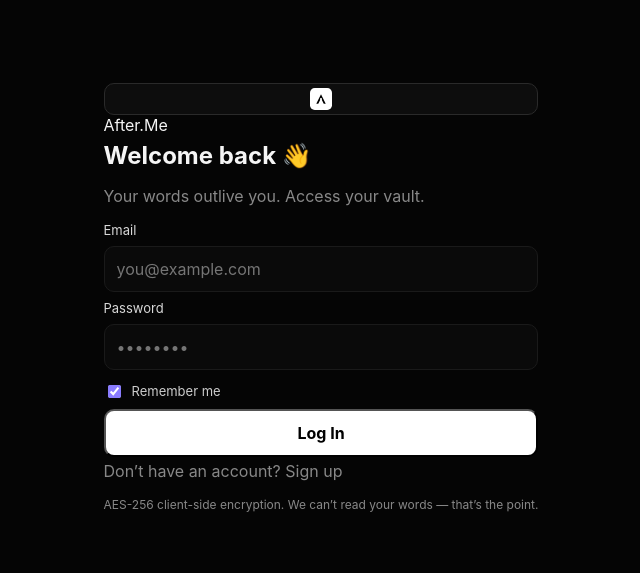
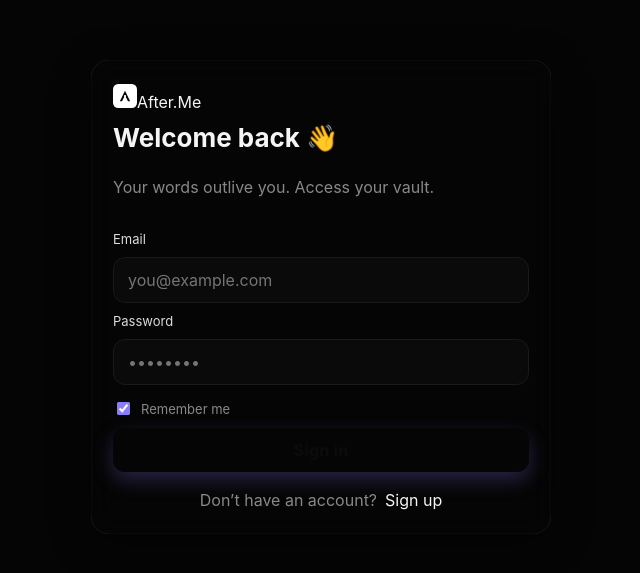
Before and after one commit to emirusmaximus/after-me-starter, a Next.js app: page /login in a window 1280 px wide. Shown: the part 103-676 px from the top of the page, without its empty margins (319-959 px from the left). Built offline with nearby package versions, Linux system fonts and the light colour scheme; no server answers.

Commit message:
Update page.tsx

```diff
--- a/app/login/page.tsx
+++ b/app/login/page.tsx
@@ -1,146 +1,128 @@
 "use client";
 
-import { Suspense, useState } from "react";
-import { useRouter, useSearchParams } from "next/navigation";
+import Link from "next/link";
+import { useRouter } from "next/navigation";
+import { useState } from "react";
 import { supabase } from "@/lib/supabaseClient";
-import Link from "next/link";
-import { motion } from "framer-motion";
 
-export default function LoginPage() {
-  return (
-    <Suspense
-      fallback={
-        <main className="auth-shell"><div className="glass">Loading…</div></main>
-      }
-    >
-      <LoginInner />
-    </Suspense>
-  );
-}
-
-function LoginInner() {
+export default function LoginPage(){
   const router = useRouter();
-  const params = useSearchParams();
-  const redirectTo = params.get("redirectTo") || "/dashboard";
-
   const [email, setEmail] = useState("");
   const [password, setPassword] = useState("");
-  const [rememberMe, setRememberMe] = useState(true); // ✅ varsayılan açık
-  const [err, setErr] = useState("");
-  const [loading, setLoading] = useState(false);
+  const [rememberMe, setRememberMe] = useState(true);
+  const [err, setErr] = useState<string|null>(null);
+  const [busy, setBusy] = useState(false);
 
-  async function handleLogin(e: React.FormEvent<HTMLFormElement>) {
-    e.preventDefault();
-    setErr("");
-    setLoading(true);
+  const onSubmit = async (e: React.FormEvent) => {
+    e.preventDefault(); setErr(null); setBusy(true);
 
-    // kullanıcı tercihini kaydediyoruz (UI amaçlı)
     if (typeof window !== "undefined") {
       localStorage.setItem("afterme_remember", rememberMe ? "1" : "0");
     }
 
     const { error } = await supabase.auth.signInWithPassword({ email, password });
-    setLoading(false);
-    if (error) return setErr(error.message);
-
-    router.replace(redirectTo);
-  }
+    setBusy(false);
+    if(error) setErr(error.message);
+    else router.replace("/dashboard");
+  };
 
   return (
-    <main className="auth-shell">
-      <motion.div
-        className="glass"
-        initial={{ opacity: 0, y: 16 }}
-        animate={{ opacity: 1, y: 0 }}
-        transition={{ duration: 0.4 }}
-      >
-        <Link href="/" className="brand">
-          <span className="badge"><img src="/logo.svg" alt="" width={22} height={22}/></span>
-          <span>After.Me</span>
-        </Link>
+    <main className="auth">
+      <div className="box">
+        <header className="hd">
+          <Link href="/" className="brand">
+            <img src="/logo.svg" width={24} height={24} alt="After.Me"/><span>After.Me</span>
+          </Link>
+          <h1>Welcome back 👋</h1>
+          <p className="muted">Your words outlive you. Access your vault.</p>
+        </header>
 
-        <h1>Welcome back 👋</h1>
-        <p className="muted">Your words outlive you. Access your vault.</p>
+        <form onSubmit={onSubmit} className="form">
+          <label>Email</label>
+          <input required type="email" placeholder="you@example.com"
+            value={email} onChange={e=>setEmail(e.target.value)}/>
+          <label>Password</label>
+          <input required type="password" placeholder="••••••••"
+            value={password} onChange={e=>setPassword(e.target.value)}/>
 
-        <form onSubmit={handleLogin} className="form">
-          <label>Email</label>
-          <input
-            type="email"
-            autoComplete="email"
-            placeholder="you@example.com"
-            value={email}
-            onChange={(e)=>setEmail(e.target.value)}
-            required
-          />
-
-          <label>Password</label>
-          <input
-            type="password"
-            autoComplete="current-password"
-            placeholder="••••••••"
-            value={password}
-            onChange={(e)=>setPassword(e.target.value)}
-            required
-          />
-
-          {/* ✅ Remember me ekle (minimal, arayüzü bozmadan) */}
-          <div style={{ display: "flex", alignItems: "center", gap: "8px", marginTop: "4px" }}>
+          {/* ✅ Remember me */}
+          <label style={{display:"flex",alignItems:"center",gap:8,marginTop:4}}>
             <input
               type="checkbox"
-              id="rememberMe"
               checked={rememberMe}
-              onChange={(e) => setRememberMe(e.target.checked)}
-              style={{ accentColor: "#8A7CFF" }}
+              onChange={(e)=>setRememberMe(e.target.checked)}
+              style={{accentColor:"#8A7CFF"}}
             />
-            <label htmlFor="rememberMe" style={{ fontSize: "13px", color: "#ccc" }}>
-              Remember me
-            </label>
-          </div>
+            <span className="muted small">Remember me</span>
+          </label>
 
-          <button className="btn solid" type="submit" disabled={loading}>
-            {loading ? "Logging in…" : "Log In"}
+          {err && <p className="err">{err}</p>}
+
+          <button className="btn solid full" disabled={busy}>
+            {busy ? "Logging in…" : "Sign in"}
           </button>
-          {err && <p className="error">{err}</p>}
         </form>
 
-        <p className="switch muted">
-          Don’t have an account?{" "}
-          <Link href={`/signup?redirectTo=${encodeURIComponent(redirectTo)}`} className="link">Sign up</Link>
-        </p>
-
-        <div className="tiny muted">
-          AES-256 client-side encryption. We can’t read your words — that’s the point.
+        <div className="row">
+          <span className="muted">Don’t have an account?</span> <Link href="/signup">Sign up</Link>
         </div>
-      </motion.div>
+      </div>
 
       <style jsx>{`
-        :root{--bg:#050505;--fg:#f5f5f5;--muted:#c7c7c7;--border:#1a1a1a}
-        body{background:radial-gradient(60% 60% at 50% 20%, #0e0e0e 0%, #050505 100%);color:var(--fg)}
-        .auth-shell{min-height:100dvh;display:grid;place-items:center;padding:24px}
-        .glass{
-          width:min(440px,92vw);
-          background:rgba(255,255,255,0.06);
-          border:1px solid rgba(255,255,255,0.12);
-          border-radius:18px;padding:22px 20px;backdrop-filter: blur(10px) saturate(1.2);
-          box-shadow:0 0 32px rgba(255,255,255,.05);
-          display:grid;gap:12px;text-align:left;
+        :root{
+          --bg:#050505; --fg:#f5f5f5; --muted:#c7c7c7; --border:#1a1a1a;
+          --glass: rgba(255,255,255,0.06); --glass-b: rgba(255,255,255,0.12);
+          --grad: linear-gradient(135deg,#6C63FF 0%,#8A7CFF 100%);
         }
-        .brand{display:inline-flex;align-items:center;gap:10px;color:#fff;font-weight:600;text-decoration:none}
-        .badge{display:grid;place-items:center;border:1px solid #2a2a2a;border-radius:10px;padding:4px;background:#0d0d0d}
-        h1{margin:6px 0 2px;font-size:24px}
+        body{
+          background:
+            radial-gradient(60% 60% at 50% 15%, rgba(255,255,255,.06) 0%, transparent 60%),
+            #050505;
+          color:var(--fg);
+        }
+        .auth{min-height:100dvh;display:grid;place-items:center;padding:24px}
+        .box{
+          width:min(460px,92vw);
+          background:var(--glass);
+          border:1px solid var(--glass-b);
+          border-radius:18px;
+          backdrop-filter: blur(12px) saturate(1.2);
+          box-shadow:0 10px 40px rgba(0,0,0,.45), inset 0 0 1px rgba(255,255,255,.25);
+          padding:24px 22px;
+          display:grid;gap:14px;
+        }
+        .hd{text-align:left;display:grid;gap:6px}
+        .brand{display:inline-flex;align-items:center;gap:10px;text-decoration:none;color:#fff;font-weight:700}
+        h1{font-size:26px;margin:4px 0 2px}
         .muted{color:var(--muted)}
-        .form{display:grid;gap:8px;margin-top:6px}
-        label{font-size:13px;color:#d8d8d8}
+        .small{font-size:13px}
+        .form{display:grid;gap:10px;margin-top:4px}
+        label{font-size:13px;color:#dcdcdc}
         input{
-          background:#0a0a0a;border:1px solid var(--border);border-radius:10px;color:#fff;padding:12px 12px;
+          background:#0a0a0a;border:1px solid var(--border);
+          border-radius:12px;color:#fff;padding:12px 14px;
+          outline:none;transition: box-shadow .2s, border-color .2s;
         }
-        .btn{border-radius:10px;padding:12px 14px;font-weight:700;transition:.2s}
-        .btn.solid{background:#fff;color:#000}
-        .btn:disabled{opacity:.7}
-        .switch{margin-top:4px}
-        .link{color:#fff;border-bottom:1px dashed #3a3a3a}
-        .tiny{font-size:12px;margin-top:2px}
-        .error{color:#ffb4b4;border:1px solid rgba(255,180,180,.3);background:rgba(255,100,100,.1);padding:8px;border-radius:10px}
+        input:focus{border-color:#5f5f5f;box-shadow:0 0 0 3px rgba(138,124,255,.18)}
+        .btn{
+          appearance:none;border:0;border-radius:12px;padding:12px 16px;
+          font-weight:800;letter-spacing:.2px;cursor:pointer;
+          transition:transform .15s ease, box-shadow .2s;
+        }
+        .btn.solid{
+          background:var(--grad);color:#0b0b0b;
+          box-shadow:0 8px 20px rgba(138,124,255,.25);
+        }
+        .btn.solid:hover{transform:translateY(-1px)}
+        .btn.solid:active{transform:translateY(0)}
+        .btn.full{width:100%}
+        .row{display:flex;gap:8px;justify-content:center;margin-top:4px}
+        .err{
+          color:#ffb4b4;border:1px solid rgba(255,180,180,.35);
+          background:rgba(255,100,100,.1);
+          padding:10px;border-radius:12px;margin-top:4px
+        }
+        a{color:#fff;border-bottom:1px dashed rgba(240,240,240,.35)}
       `}</style>
     </main>
   );
```
